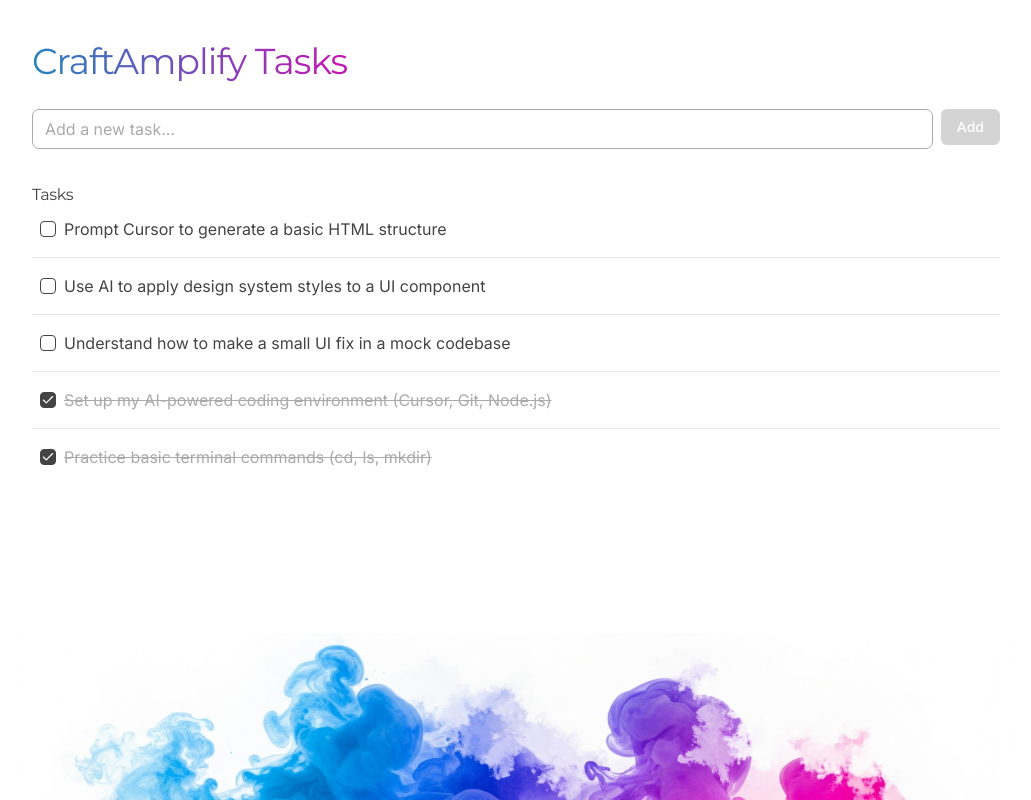
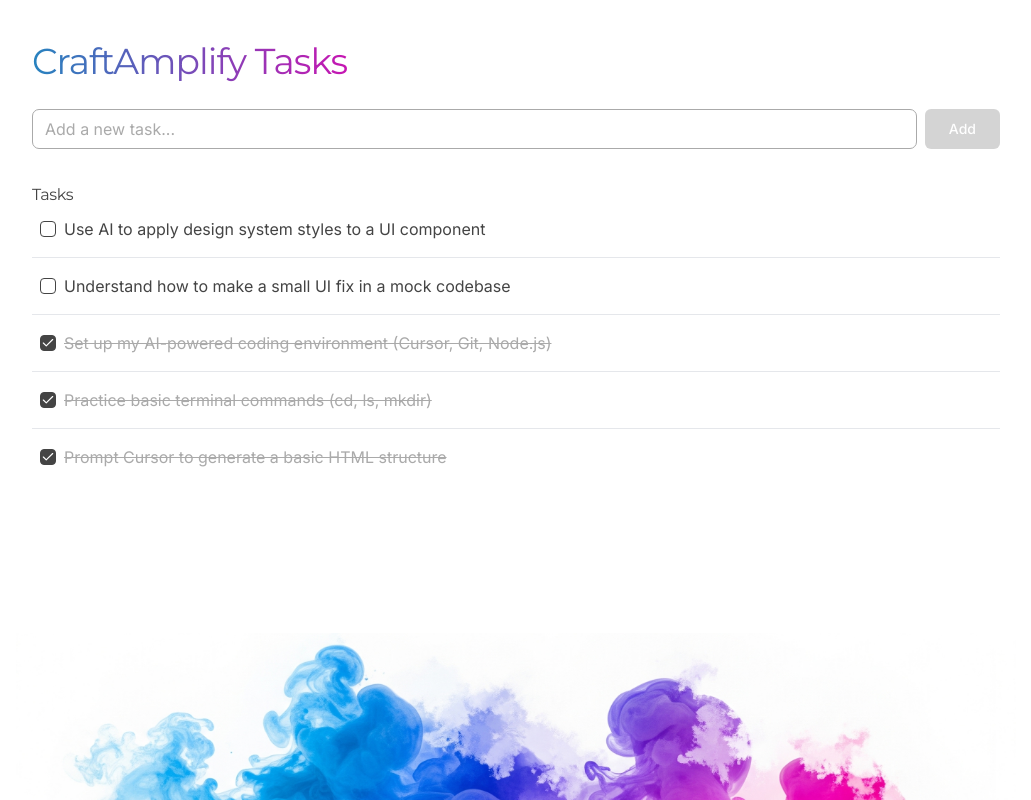
Before and after one commit to CraftAmplify/craftamplify-task-app, a React (Vite) app: page / in a window 1280 px wide. Shown: the whole page, without its empty margins (124-1155 px from the left). Built offline with nearby package versions, Linux system fonts and the light colour scheme; data requests are answered from the project's data file.

Commit message:
style: increase add button size to lg

```diff
--- a/db.json
+++ b/db.json
@@ -13,7 +13,7 @@
     {
       "id": "3",
       "text": "Prompt Cursor to generate a basic HTML structure",
-      "completed": false
+      "completed": true
     },
     {
       "id": "4",
--- a/src/components/AddTaskForm.tsx
+++ b/src/components/AddTaskForm.tsx
@@ -42,7 +42,7 @@
         type="submit"
         disabled={!taskText.trim()}
         variant="craft"
-        size="default"
+        size="lg"
       >
         Add
       </Button>
```
